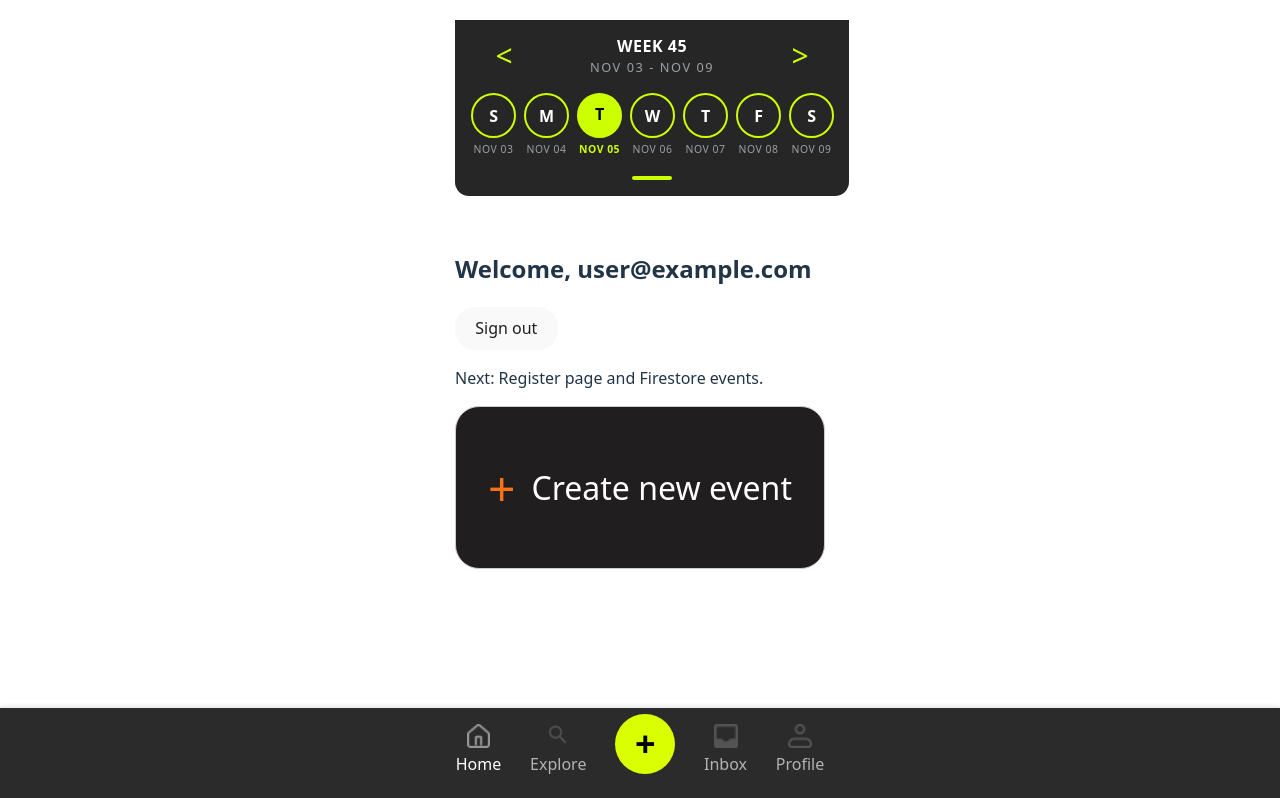
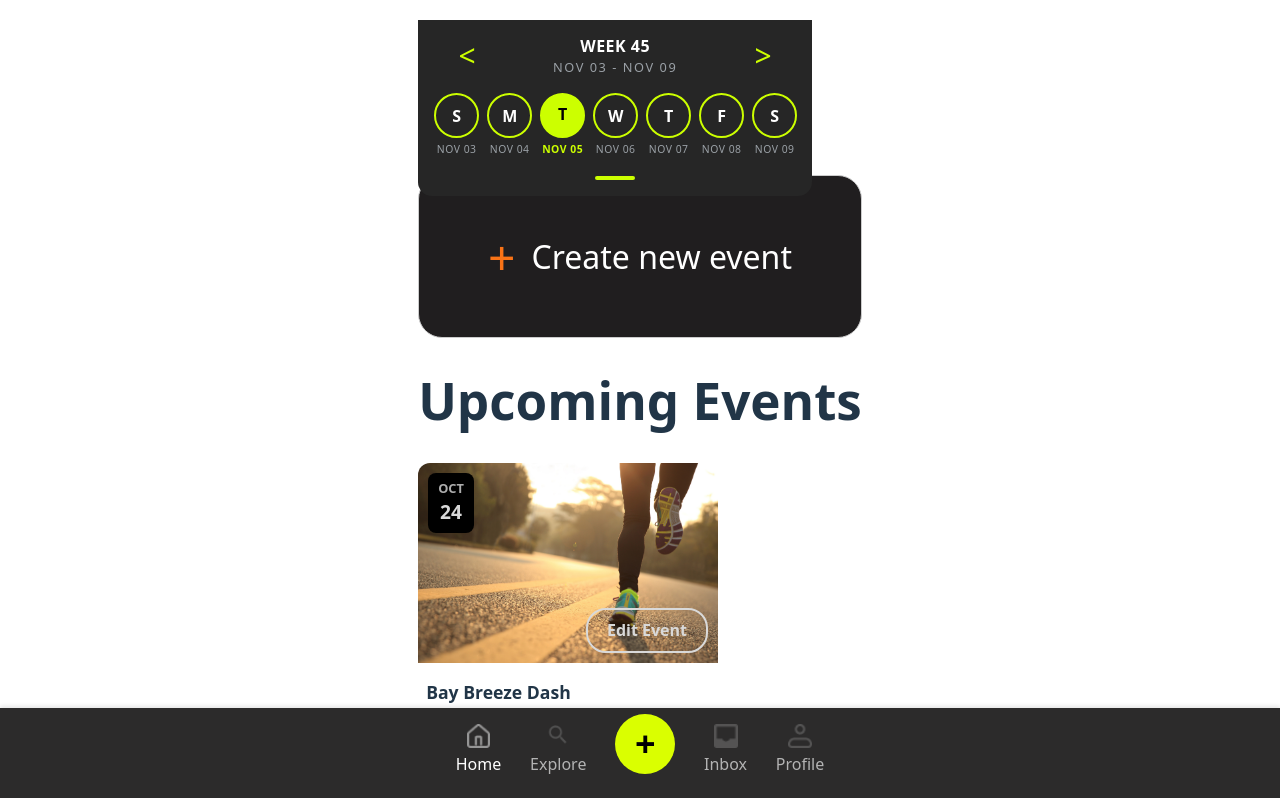
Before and after one commit to RichardHoleva/WebApp2025, a React (Vite) app in the folder Runder/: page /dashboard in a window 1280 px wide. Shown: the top 798 px of the page. Built offline with nearby package versions, Linux system fonts and the light colour scheme; no server answers; sample sign-in values are in the browser's storage.

Commit message:
Added the events list

```diff
--- /dev/null
+++ b/Runder/src/components/event-card.jsx
@@ -0,0 +1,31 @@
+import React from 'react';
+import runnerImage from '../assets/runner.png';
+import '../styles/event-card.css';
+
+export default function EventCard({ title, location, date, imageUrl, onJoinEvent }) {
+  return (
+    <div className="event-card">
+      <div className="event-image-container">
+        <img
+          src={imageUrl || runnerImage}
+          alt={title}
+          className="event-image"
+        />
+
+        <div className="event-date">
+          <span className="event-month">{date.month}</span>
+          <span className="event-day">{date.day}</span>
+        </div>
+
+        <button className="join-button" onClick={onJoinEvent}>
+          Edit Event
+        </button>
+      </div>
+
+      <div className="event-info">
+        <h3>{title}</h3>
+        <p>{location}</p>
+      </div>
+    </div>
+  );
+}
--- a/Runder/src/pages/Dashboard.jsx
+++ b/Runder/src/pages/Dashboard.jsx
@@ -5,6 +5,8 @@
 import AddRunInput from '../components/AddRunInput.jsx';
 import NavBar from '../components/NavBar.jsx';
 import Calendar from '../components/Calendar.jsx';
+import EventCard from '../components/event-card';
+import runnerImage from '../assets/runner.png';
 
 export default function Dashboard() {
   const { user } = useAuth();
@@ -31,6 +33,31 @@
         </section>
       </div>
 
+                <main className="min-h-screen bg-background p-8">
+      <div className="max-w-2xl mx-auto">
+        <h1 className="text-4xl font-bold mb-8">Upcoming Events</h1>
+
+        <div className="flex flex-col gap-6">
+          <EventCard
+            title="Bay Breeze Dash"
+            location="Risskov Strandpark"
+            date={{ month: "OCT", day: "24" }}
+            imageUrl={runnerImage}
+            onJoinEvent={() => console.log("Joined Bay Breeze Dash")}
+          />
+
+          <EventCard
+            title="Urban Steps Challenge"
+            location="Aarhus City Hall Square"
+            date={{ month: "OCT", day: "24" }}
+            imageUrl={runnerImage}
+            onJoinEvent={() => console.log("Joined Urban Steps Challenge")}
+          />
+        </div>
+      </div>
+
+    </main>
+
       <NavBar />
     </>
   );
--- /dev/null
+++ b/Runder/src/styles/event-card.css
@@ -0,0 +1,73 @@
+.event-card {
+  border-radius: 12px;
+  overflow: hidden;
+  position: center;
+  max-width: 300px;
+}
+
+.event-image-container {
+  position: relative;
+  width: 100%;
+  height: 200px;
+}
+
+.event-image {
+  width: 100%;
+  height: 100%;
+  object-fit: cover;
+  display: block;
+}
+
+
+.event-date {
+  position: absolute;
+  top: 10px;
+  left: 10px;
+  background-color: #000;
+  color: #D9D9D9;
+  padding: 6px 10px;
+  border-radius: 8px;
+  font-weight: bold;
+  text-align: center;
+  font-size: 0.9rem;
+}
+
+.event-month {
+  display: block;
+  text-transform: uppercase;
+  font-size: 0.8rem;
+  opacity: 0.8;
+}
+
+.event-day {
+  display: block;
+  font-size: 1.2rem;
+}
+
+
+.join-button {
+  position: absolute;
+  bottom: 10px;
+  right: 10px;
+  background-color: transparent;
+  color: #D9D9D9;
+  border: 2px solid #D9D9D9;
+  font-weight: bold;
+}
+
+
+.event-info {
+  padding: 8px;
+}
+
+.event-info h3 {
+  margin: 8px 0 4px;
+  font-size: 1.1rem;
+  font-weight: bold;
+}
+
+.event-info p {
+  color: #555;
+  font-size: 0.9rem;
+  margin: 2px 0;
+}
```
Also changed, not shown: Runder/src/assets/runner.png (added).
